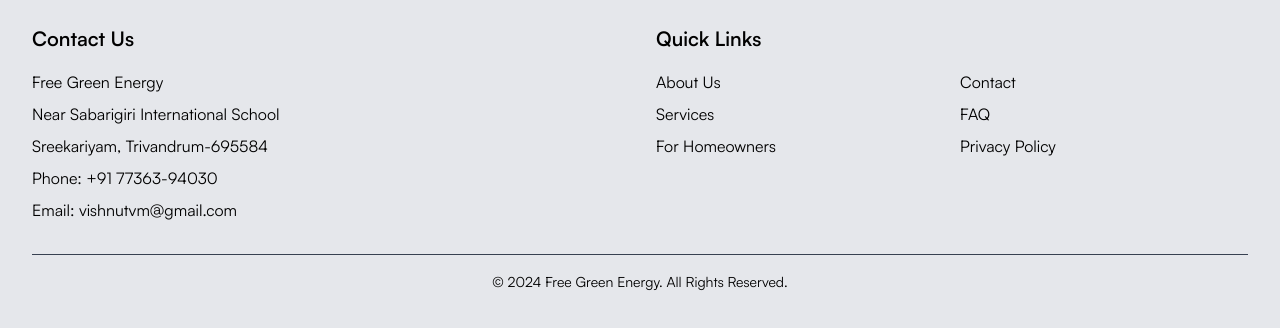
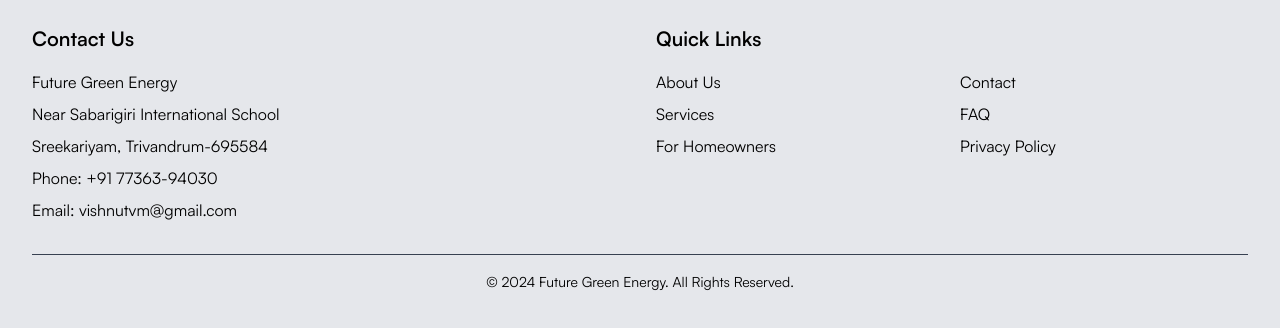
Before and after one commit to SwiftLoopTech/free-green-energy, a Next.js app: page / in a window 1280 px wide. Shown: the part 2786-3114 px from the top of the page. Built offline with nearby package versions, Linux system fonts and the light colour scheme.

Commit message:
Free changed to future

```diff
--- a/components/footer.tsx
+++ b/components/footer.tsx
@@ -51,7 +51,7 @@
               <div>
                 <h3 className="text-xl font-semibold mb-4">Contact Us</h3>
                 <div className="space-y-2">
-                  <p>Free Green Energy</p>
+                  <p>Future Green Energy</p>
                   <p>Near Sabarigiri International School </p>
                   <p>Sreekariyam, Trivandrum-695584</p>
                   <p>Phone: +91 77363-94030</p>
@@ -126,7 +126,7 @@
             {/* Copyright */}
             <div className="text-center mt-8 pt-4 border-t border-gray-700">
               <p className="text-sm">
-                &copy; {new Date().getFullYear()} Free Green Energy. All Rights
+                &copy; {new Date().getFullYear()} Future Green Energy. All Rights
                 Reserved.
               </p>
             </div>
--- a/pages/_app.tsx
+++ b/pages/_app.tsx
@@ -11,7 +11,7 @@
   const organizationSchema = {
     "@context": "https://schema.org",
     "@type": "LocalBusiness",
-    name: "Free Green Energy",
+    name: "Future Green Energy",
     image: "https://www.fgesolar.in/images/fge-logo.png",
     description:
       "Leading solar solutions provider in Kochi, Kerala, offering comprehensive solar panel installation for homes and businesses",
@@ -52,7 +52,7 @@
     <>
       <Head>
         {/* Primary Meta Tags */}
-        <title>Free Green Energy - Solar Solutions in Kochi, Kerala</title>
+        <title>Future Green Energy - Solar Solutions in Kochi, Kerala</title>
         <meta
           name="description"
           content="Expert solar panel installation in Kochi. We provide top-tier residential and commercial solar solutions across Kerala. Sustainable energy made affordable and efficient."
@@ -67,7 +67,7 @@
         <meta property="og:type" content="business.business" />
         <meta
           property="og:title"
-          content="Free Green Energy - Solar Solutions in Kochi"
+          content="Future Green Energy - Solar Solutions in Kochi"
         />
         <meta
           property="og:description"
@@ -90,7 +90,7 @@
         <meta name="twitter:card" content="summary_large_image" />
         <meta
           name="twitter:title"
-          content="Free Green Energy - Solar Solutions in Kochi"
+          content="Future Green Energy - Solar Solutions in Kochi"
         />
         <meta
           name="twitter:description"
```
